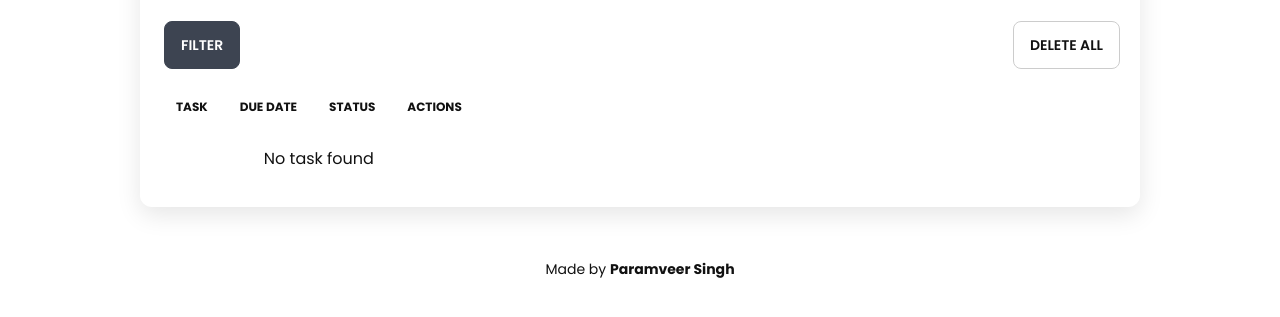
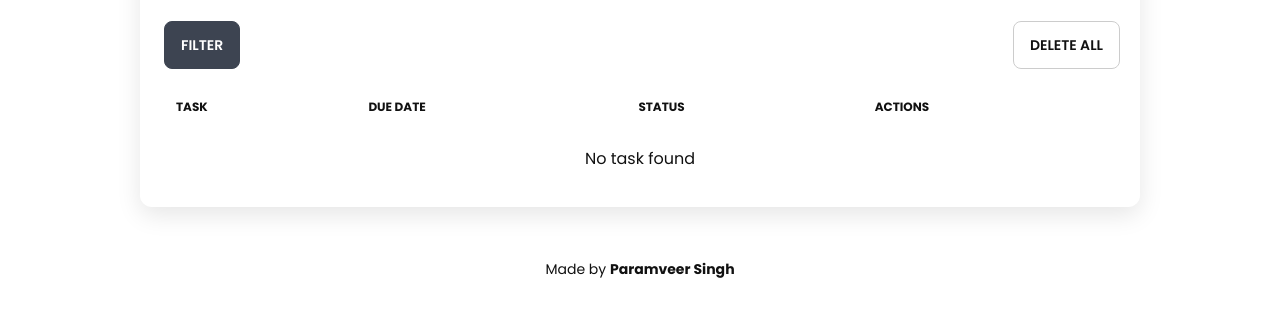
Before and after one commit to ParamveerSingh19/TaskFlow, a plain HTML site: page index.html in a window 1280 px wide. Shown: the part 161-478 px from the top of the page. Drawn offline with nearby package versions, Linux system fonts and the light colour scheme.

Commit message:
Fix table width and overflow properties for improved layout consistency

```diff
--- a/index.html
+++ b/index.html
@@ -75,7 +75,7 @@
         <button class="btn btn-secondary delete-all-btn">Delete All</button>
       </div>
 
-      <table class="table w-100% max-md overflow-x-auto">
+      <table class="table w-full">
         <thead>
           <tr>
             <th>Task</th>
```
